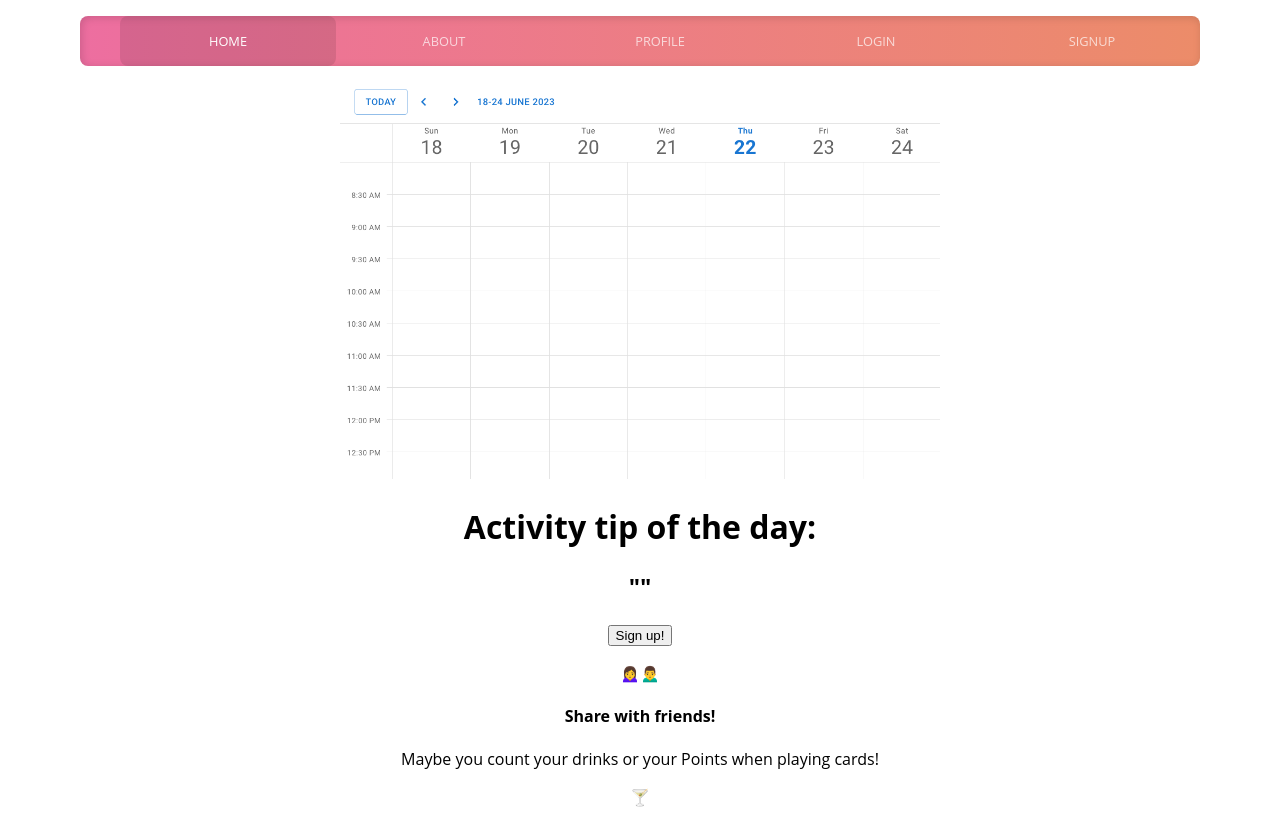
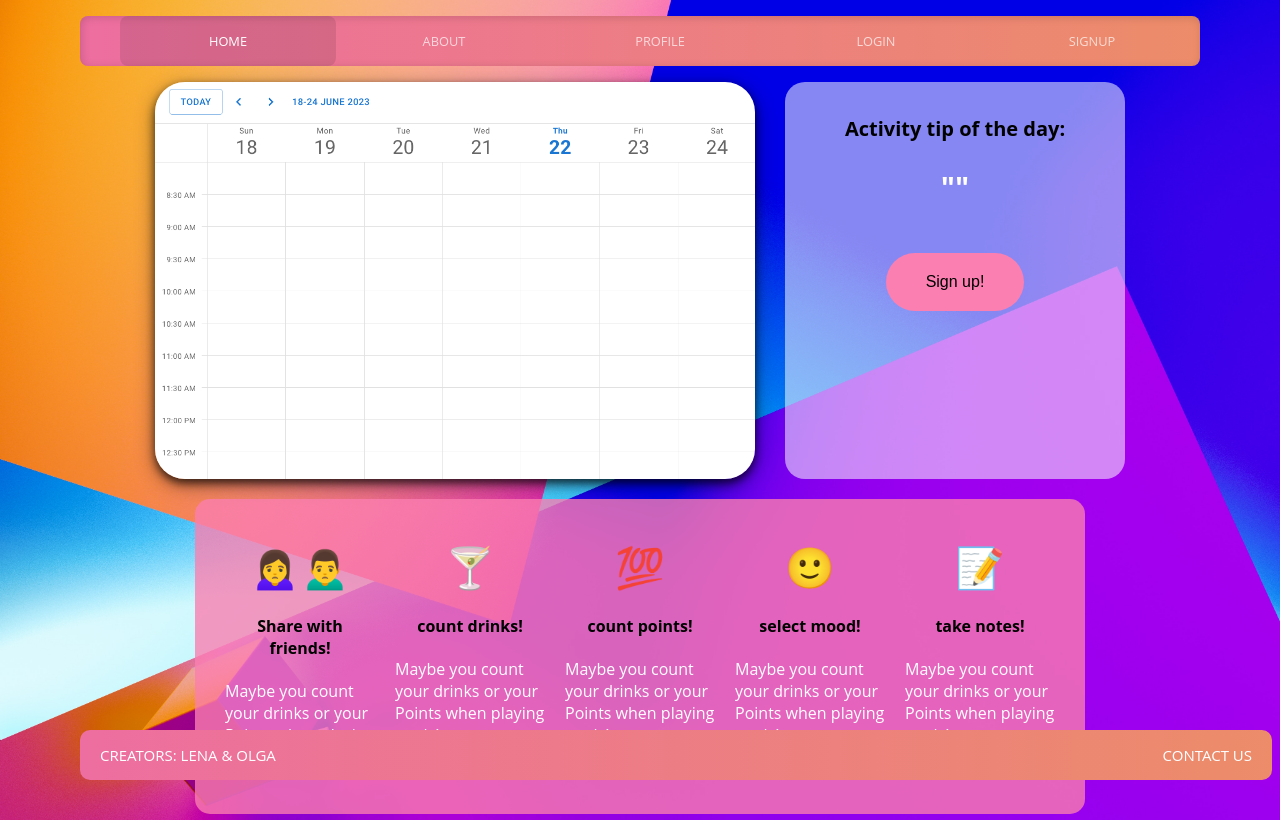
Before and after one commit to lenaimdahl/fun-fair-frontend, a React (Create React App) app: page / in a window 1280 px wide. Shown: the top 820 px of the page. Built offline with nearby package versions, Linux system fonts and the light colour scheme; no server answers.

Commit message:
app css updated

```diff
--- a/src/css/App.css
+++ b/src/css/App.css
@@ -1,38 +1,143 @@
-.App {
+body {
+  background-image: url("../assets/milad-fakurian-CN2FEPXERRI-unsplash.jpg");
+  background-size: cover;
+  height: 100vh;
+  background-repeat: no-repeat;
+  color: white;
+  margin: 0 !important;
+}
+.calendar-flex {
+  display: flex;
+  flex-direction: row;
+  justify-content: center;
+  gap: 30px;
+}
+
+.calendar-container {
+  color: black;
+  /* margin: 40px; */
+  width: 800px;
+  background-color: rgba(255, 255, 255, 0.571);
+  border-radius: 30px;
+  box-shadow: 0 4px 8px 0 rgba(0, 0, 0, 0.653),
+    0 6px 20px 0 rgba(0, 0, 0, 0.432);
+}
+
+.activity-container {
+  font-family: inherit;
+  background-color: rgba(255, 255, 255, 0.528);
+  color: white;
+  /* font-family: "Courier New", Courier, monospace; */
+  width: 300px;
+  text-align: center;
+  border-radius: 20px;
+  padding: 20px;
+  font-weight: none;
+}
+
+.activity-container h1 {
+  color: black;
+  font-size: 20px;
+}
+
+.activity-container h2 {
+  font-size: 30px;
+}
+
+.activity-container p {
+  padding: 0 100px;
+}
+
+.signup-button {
+  margin-top: 20px;
+  background-color: #fc7fb1;
+  border: none;
+  border-radius: 40px;
+  padding: 20px 40px;
+  font-size: 12pt;
+}
+
+.signup-button:hover {
+  background-color: #ffb59a;
+  cursor: pointer;
+
+}
+
+.preview-container {
+  display: flex;
+  justify-content: center;
+  color: black;
+  margin: 20px;
+
+}
+
+.preview-container span {
+  text-align: left;
+  width: 150px;
+}
+
+.preview-container p {
+  font-size: 16px;
+  color: white;
+}
+
+#preview-emoji {
+  font-size: 40px;
+  text-align: center;
+  margin: 10px;
+}
+
+.preview-features-container {
+  border-radius: 15px;
+  /* width: 00px; */
+  background-color: #fc7fb1c8;
+  display: flex;
+  justify-content: space-around;
+  text-align: center;
+  padding: 30px;
+  gap: 20px;
+}
+
+.preview-features-container h4 {
   text-align: center;
 }
 
-.App-logo {
-  height: 40vmin;
-  pointer-events: none;
+footer {
+  background-image: linear-gradient(to right, #ed6ea0 , #ec8c69);
+  color: white;
+  display: flex;
+  justify-content: space-between;
+  text-align: center;
+  width: 90%;
+  bottom: 20px;
+  padding: 0 20px;
+  /* margin: 0 auto 10px auto; */
+  margin: 0 5rem;
+  border-radius: 10px;
+  position: fixed;
+
 }
 
-@media (prefers-reduced-motion: no-preference) {
-  .App-logo {
-    animation: App-logo-spin infinite 20s linear;
-  }
+footer p {
+  font-size: 15px;
+  text-transform: uppercase;
 }
 
-.App-header {
-  background-color: #282c34;
-  min-height: 100vh;
+/* calendar */
+/* .VerticalAppointment-time {
+  background-color: #fc7fb1;
+} */
+
+#mood-selection {
   display: flex;
   flex-direction: column;
   align-items: center;
-  justify-content: center;
-  font-size: calc(10px + 2vmin);
-  color: white;
+  padding: 20px;
+  background-color: rgba(255, 255, 255, 0.516);
+  border-radius: 20px;
 }
 
-.App-link {
-  color: #61dafb;
+.mood-container span {
+  padding: 10px;
+  font-size: 20px;
 }
-
-@keyframes App-logo-spin {
-  from {
-    transform: rotate(0deg);
-  }
-  to {
-    transform: rotate(360deg);
-  }
-}
```
